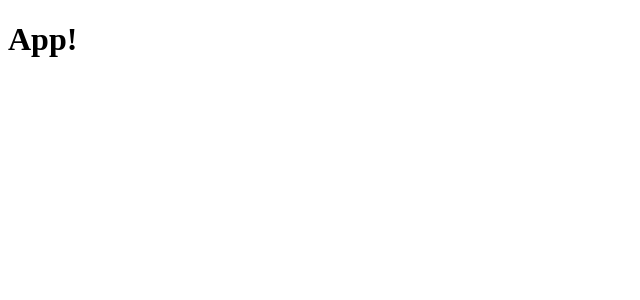
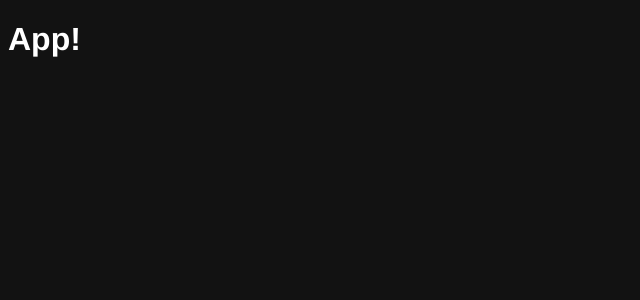
Before and after one commit to degiaros/react-ts-base, a React app: page / in a window 1280 px wide. Shown: the top 300 px of the page, without its empty margins (0-640 px from the left). Built offline with nearby package versions, Linux system fonts and the light colour scheme.

Commit message:
Include basic style

```diff
--- a/src/components/App/index.tsx
+++ b/src/components/App/index.tsx
@@ -1,5 +1,6 @@
 import React from 'react';
 import { hot } from 'react-hot-loader/root';
+import './style.scss';
 
 export const App = hot(_App)
 export function _App({ title = 'App!' }): JSX.Element | null {
--- /dev/null
+++ b/src/components/App/style.scss
@@ -0,0 +1,8 @@
+@import '../../styles/base.scss';
+@import '../../styles/colors.scss';
+
+body {
+  font: 1em $primary-font;
+  color: $primary-color;
+  background-color: $primary-background-color;
+}
--- /dev/null
+++ b/src/styles/base.scss
@@ -0,0 +1 @@
+$primary-font: Helvetica, sans-serif;
--- /dev/null
+++ b/src/styles/colors.scss
@@ -0,0 +1,2 @@
+$primary-color: #fff;
+$primary-background-color: #121212;
```
